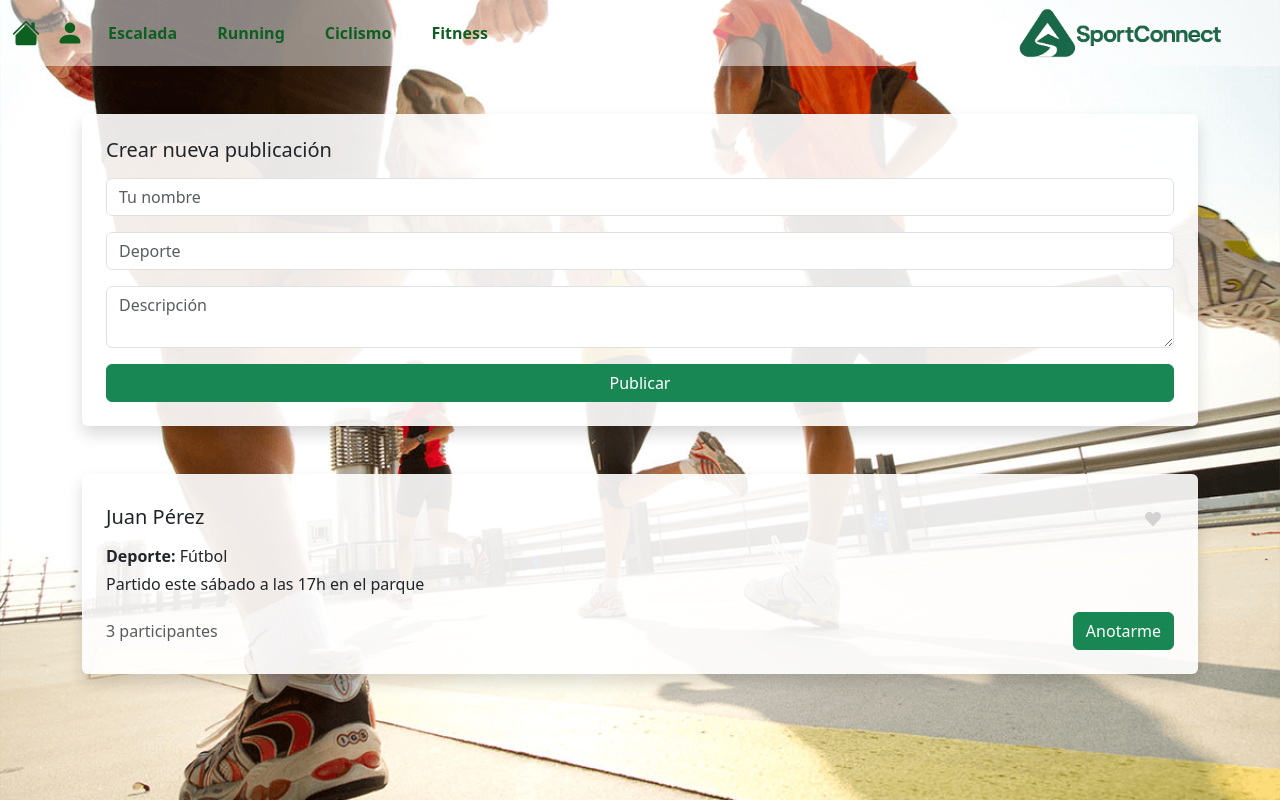
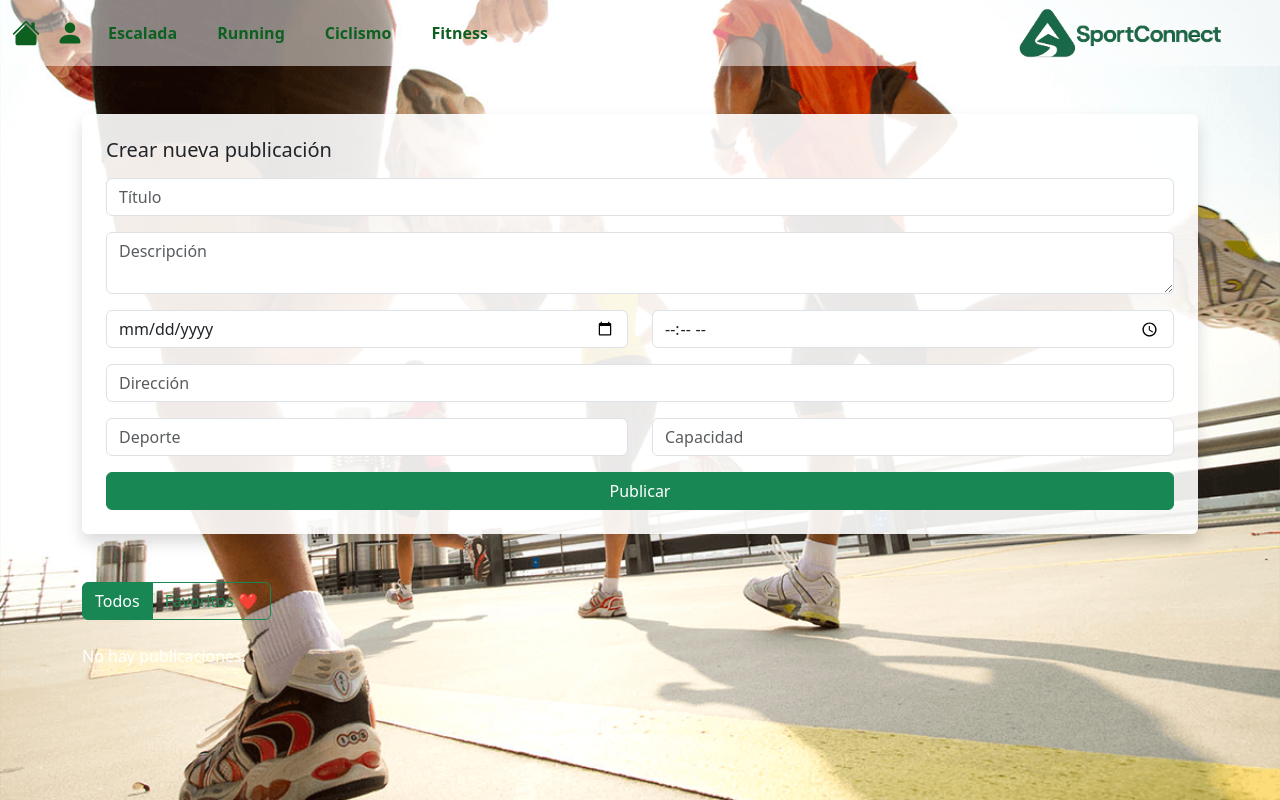
Before and after one commit to 4GeeksAcademy/SportConnect-G1, a React (Vite) app in the folder aventura-social/frontend/: page /feed in a window 1280 px wide. Built offline with nearby package versions, Linux system fonts and the light colour scheme.

Commit message:
Cambios en componentes y feed

```diff
--- a/aventura-social/frontend/src/App.jsx
+++ b/aventura-social/frontend/src/App.jsx
@@ -3,7 +3,6 @@ import { useState } from 'react'
 
 import { BrowserRouter as Router, Routes, Route } from "react-router-dom";
 import Login from "./pages/Login";
-import CreateEvent from './pages/CreateEvent';
 import Home from './pages/Home';
 import Profile from './pages/Profile';
 import Register from './pages/Register';
@@ -15,7 +14,6 @@ function App() {
       <Routes>
         <Route path="/" element={<Home />} />
         <Route path="/login" element={<Login />} />
-        <Route path="/create-event" element={<CreateEvent />} />
         <Route path="/profile" element={<Profile />} />
         <Route path="/register" element={<Register />} />
         <Route path="/feed" element={<Feed />} />
--- a/aventura-social/frontend/src/components/CreatePost.jsx
+++ b/aventura-social/frontend/src/components/CreatePost.jsx
@@ -2,9 +2,13 @@ import React, { useState } from "react";
 
 const CreatePost = ({ setPosts }) => {
     const [formData, setFormData] = useState({
-        user: "",
+        title: "",
+        description: "",
+        date: "",
+        time: "",
+        address: "",
         sport: "",
-        description: "",
+        capacity: "",
     });
 
     const handleChange = (e) => {
@@ -23,7 +27,16 @@ const CreatePost = ({ setPosts }) => {
             participants: 0,
         };
         setPosts(prev => [newPost, ...prev]);
-        setFormData({ user: "", sport: "", description: "" });
+        // Limpiar formulario
+        setFormData({
+            title: "",
+            description: "",
+            date: "",
+            time: "",
+            address: "",
+            sport: "",
+            capacity: "",
+        });
     };
 
     return (
@@ -39,21 +52,10 @@ const CreatePost = ({ setPosts }) => {
                 <div className="mb-3">
                     <input
                         type="text"
-                        name="user"
-                        placeholder="Tu nombre"
+                        name="title"
+                        placeholder="Título"
                         className="form-control"
-                        value={formData.user}
-                        onChange={handleChange}
-                        required
-                    />
-                </div>
-                <div className="mb-3">
-                    <input
-                        type="text"
-                        name="sport"
-                        placeholder="Deporte"
-                        className="form-control"
-                        value={formData.sport}
+                        value={formData.title}
                         onChange={handleChange}
                         required
                     />
@@ -68,6 +70,63 @@ const CreatePost = ({ setPosts }) => {
                         required
                     />
                 </div>
+                <div className="row">
+                    <div className="col-md-6 mb-3">
+                        <input
+                            type="date"
+                            name="date"
+                            className="form-control"
+                            value={formData.date}
+                            onChange={handleChange}
+                            required
+                        />
+                    </div>
+                    <div className="col-md-6 mb-3">
+                        <input
+                            type="time"
+                            name="time"
+                            className="form-control"
+                            value={formData.time}
+                            onChange={handleChange}
+                            required
+                        />
+                    </div>
+                </div>
+                <div className="mb-3">
+                    <input
+                        type="text"
+                        name="address"
+                        placeholder="Dirección"
+                        className="form-control"
+                        value={formData.address}
+                        onChange={handleChange}
+                        required
+                    />
+                </div>
+                <div className="row">
+                    <div className="col-md-6 mb-3">
+                        <input
+                            type="text"
+                            name="sport"
+                            placeholder="Deporte"
+                            className="form-control"
+                            value={formData.sport}
+                            onChange={handleChange}
+                            required
+                        />
+                    </div>
+                    <div className="col-md-6 mb-3">
+                        <input
+                            type="number"
+                            name="capacity"
+                            placeholder="Capacidad"
+                            className="form-control"
+                            value={formData.capacity}
+                            onChange={handleChange}
+                            required
+                        />
+                    </div>
+                </div>
                 <button type="submit" className="btn btn-success w-100">
                     Publicar
                 </button>
--- a/aventura-social/frontend/src/components/PostCard.jsx
+++ b/aventura-social/frontend/src/components/PostCard.jsx
@@ -11,19 +11,35 @@ const PostCard = ({ post, onToggleFavorite, onJoin }) => {
             }}
         >
             <div className="d-flex justify-content-between align-items-center mb-2">
-                <h5 className="mb-0">{post.user}</h5>
+                <h5 className="mb-0">{post.title}</h5>
                 <button
-                    className="btn btn-link text-danger"
+                    className="btn btn-link text-danger p-0"
                     onClick={onToggleFavorite}
                 >
-                    <FaHeart color={post.isFavorite ? "red" : "lightgray"} />
+                    <FaHeart size={20} color={post.isFavorite ? "red" : "lightgray"} />
                 </button>
             </div>
-            <p className="mb-1"><strong>Deporte:</strong> {post.sport}</p>
-            <p className="mb-3">{post.description}</p>
-            <div className="d-flex justify-content-between align-items-center">
+
+            <p className="mb-2 text-muted"><strong>Deporte:</strong> {post.sport}</p>
+            <p className="mb-2"><strong>Descripción:</strong> {post.description}</p>
+
+            <div className="row mb-2">
+                <div className="col-md-6">
+                    <p className="mb-1"><strong>Fecha:</strong> {post.date}</p>
+                </div>
+                <div className="col-md-6">
+                    <p className="mb-1"><strong>Hora:</strong> {post.time}</p>
+                </div>
+            </div>
+
+            <p className="mb-2"><strong>Dirección:</strong> {post.address}</p>
+            <p className="mb-2"><strong>Capacidad:</strong> {post.capacity} personas</p>
+
+            <div className="d-flex justify-content-between align-items-center mt-3">
                 <span className="text-muted">{post.participants} participantes</span>
-                <button className="btn btn-success" onClick={onJoin}>Anotarme</button>
+                <button className="btn btn-success" onClick={onJoin}>
+                    Anotarme
+                </button>
             </div>
         </div>
     );
--- a/aventura-social/frontend/src/pages/CreateEvent.jsx
+++ /dev/null
@@ -1,117 +0,0 @@
-import React, { useState } from "react";
-
-const CreateEvent = () => {
-    const [formData, setFormData] = useState({
-        title: "",
-        description: "",
-        date: "",
-        time: "",
-        location: "",
-        sport: "",
-        capacity: "",
-    });
-
-    const handleChange = (e) => {
-        setFormData({
-            ...formData,
-            [e.target.name]: e.target.value
-        });
-    };
-
-    const handleSubmit = (e) => {
-        e.preventDefault();
-
-        // Simulación de éxito o error:
-        const success = Math.random() > 0.3; // 70% de éxito
-
-        if (success) {
-            setAlert({
-                type: "success",
-                message: "¡Evento creado con éxito!",
-                show: true
-            });
-            setFormData({
-                title: "",
-                description: "",
-                date: "",
-                time: "",
-                location: "",
-                sport: "",
-                capacity: ""
-            });
-        } else {
-            setAlert({
-                type: "danger",
-                message: "Hubo un error al crear el evento. Inténtalo nuevamente.",
-                show: true
-            });
-        }
-    };
-
-    const [alert, setAlert] = useState({
-        type: "",  // "success" o "danger"
-        message: "",
-        show: false
-    });
-
-
-    return (
-        <div className="container mt-5">
-            <h2 className="mb-4">Crear un nuevo evento</h2>
-            {alert.show && (
-                <div className={`alert alert-${alert.type} alert-dismissible fade show`} role="alert">
-                    {alert.message}
-                    <button type="button" className="btn-close" onClick={() => setAlert({ ...alert, show: false })}></button>
-                </div>
-            )}
-
-            <form onSubmit={handleSubmit}>
-                <div className="mb-3">
-                    <label className="form-label">Título</label>
-                    <input type="text" className="form-control" name="title" value={formData.title} onChange={handleChange} required />
-                </div>
-
-                <div className="mb-3">
-                    <label className="form-label">Descripción</label>
-                    <textarea className="form-control" name="description" value={formData.description} onChange={handleChange} required />
-                </div>
-
-                <div className="row">
-                    <div className="col-md-6 mb-3">
-                        <label className="form-label">Fecha</label>
-                        <input type="date" className="form-control" name="date" value={formData.date} onChange={handleChange} required />
-                    </div>
-                    <div className="col-md-6 mb-3">
-                        <label className="form-label">Hora</label>
-                        <input type="time" className="form-control" name="time" value={formData.time} onChange={handleChange} required />
-                    </div>
-                </div>
-
-                <div className="mb-3">
-                    <label className="form-label">Ubicación</label>
-                    <input type="text" className="form-control" name="location" value={formData.location} onChange={handleChange} required />
-                </div>
-
-                <div className="mb-3">
-                    <label className="form-label">Deporte</label>
-                    <select className="form-select" name="sport" value={formData.sport} onChange={handleChange} required>
-                        <option value="">Selecciona un deporte</option>
-                        <option value="Fútbol">Fútbol</option>
-                        <option value="Ciclismo">Ciclismo</option>
-                        <option value="Running">Running</option>
-                        <option value="Fitness">Fitness</option>
-                    </select>
-                </div>
-
-                <div className="mb-3">
-                    <label className="form-label">Cupo máximo (opcional)</label>
-                    <input type="number" className="form-control" name="capacity" value={formData.capacity} onChange={handleChange} />
-                </div>
-
-                <button type="submit" className="btn btn-success">Crear evento</button>
-            </form>
-        </div>
-    );
-};
-
-export default CreateEvent;
--- a/aventura-social/frontend/src/pages/Feed.jsx
+++ b/aventura-social/frontend/src/pages/Feed.jsx
@@ -5,21 +5,12 @@ import CreatePost from "../components/CreatePost";
 
 const Feed = () => {
     const [posts, setPosts] = useState([]);
-    const [isLoggedIn, setIsLoggedIn] = useState(true); // Simulación del login
+    const [isLoggedIn, setIsLoggedIn] = useState(true);
+    const [activeTab, setActiveTab] = useState("all");
 
     useEffect(() => {
-        // Acá tiene que ir el fetch a la API para traer las publicaciones
-        setPosts([
-            {
-                id: 1,
-                user: "Juan Pérez",
-                sport: "Fútbol",
-                description: "Partido este sábado a las 17h en el parque",
-                isFavorite: false,
-                participants: 3,
-            },
-            // Más publicaciones si querés
-        ]);
+        // Empieza vacío, sin publicaciones por defecto
+        setPosts([]);
     }, []);
 
     const handleToggleFavorite = (id) => {
@@ -34,11 +25,15 @@ const Feed = () => {
         ));
     };
 
+    const filteredPosts = activeTab === "favorites"
+        ? posts.filter(post => post.isFavorite)
+        : posts;
+
     return (
         <div
-            className="min-vh-100 d-flex flex-column"
+            className="bg-light min-vh-100"
             style={{
-                backgroundImage: `url("/FondoFeed.png")`,
+                backgroundImage: `url('/FondoFeed.png')`,
                 backgroundSize: "cover",
                 backgroundPosition: "center",
                 backgroundRepeat: "no-repeat"
@@ -49,14 +44,33 @@ const Feed = () => {
             <div className="container mt-5">
                 {isLoggedIn && <CreatePost setPosts={setPosts} />}
 
-                {posts.map(post => (
+                <div className="btn-group mb-4">
+                    <button
+                        className={`btn ${activeTab === "all" ? "btn-success" : "btn-outline-success"}`}
+                        onClick={() => setActiveTab("all")}
+                    >
+                        Todos
+                    </button>
+                    <button
+                        className={`btn ${activeTab === "favorites" ? "btn-success" : "btn-outline-success"}`}
+                        onClick={() => setActiveTab("favorites")}
+                    >
+                        Favoritos ❤️
+                    </button>
+                </div>
+
+                {filteredPosts.length === 0 ? (
+                    <p className="text-white">No hay publicaciones.</p>
+                ) : (
+                    filteredPosts.map(post => (
                         <PostCard
                             key={post.id}
                             post={post}
                             onToggleFavorite={() => handleToggleFavorite(post.id)}
                             onJoin={() => handleJoin(post.id)}
                         />
-                ))}
+                    ))
+                )}
             </div>
         </div>
     );
```
Also changed, not shown: aventura-social/frontend/src/pages/EventDetail.jsx (deleted). Lines whose indentation alone changed are shown as unchanged.
